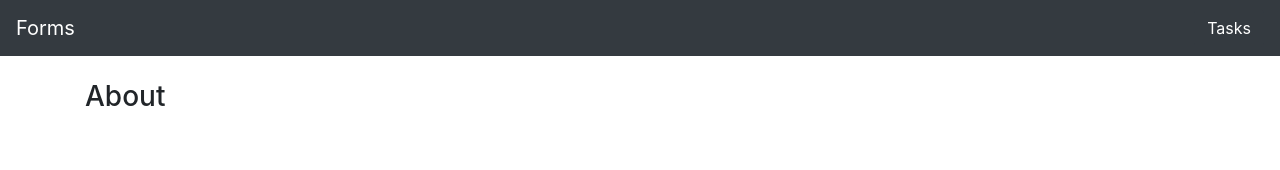
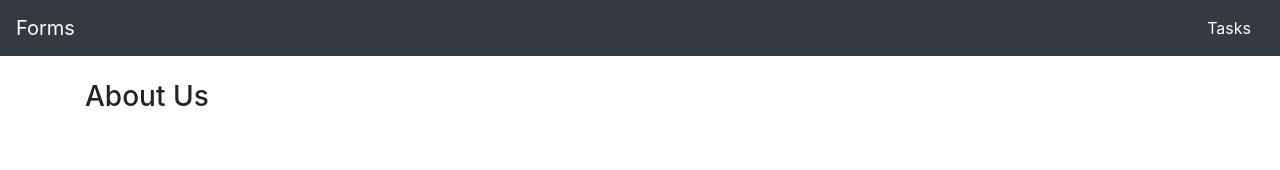
Before and after one commit to ivanurra/vue-forms-02, a Vue app: page /about in a window 1280 px wide. Shown: the top 170 px of the page. Built offline with nearby package versions, Linux system fonts and the light colour scheme.

Commit message:
cleaning code

```diff
--- a/src/router/index.js
+++ b/src/router/index.js
@@ -10,9 +10,6 @@ const routes = [
   {
     path: '/about',
     name: 'About',
-    // route level code-splitting
-    // this generates a separate chunk (about.[hash].js) for this route
-    // which is lazy-loaded when the route is visited.
     component: () => import(/* webpackChunkName: "about" */ '../views/About.vue')
   }
 ]
--- a/src/views/About.vue
+++ b/src/views/About.vue
@@ -1,5 +1,5 @@
 <template>
   <div class="about">
-    <h3>About</h3>
+    <h3>About Us</h3>
   </div>
 </template>
```
